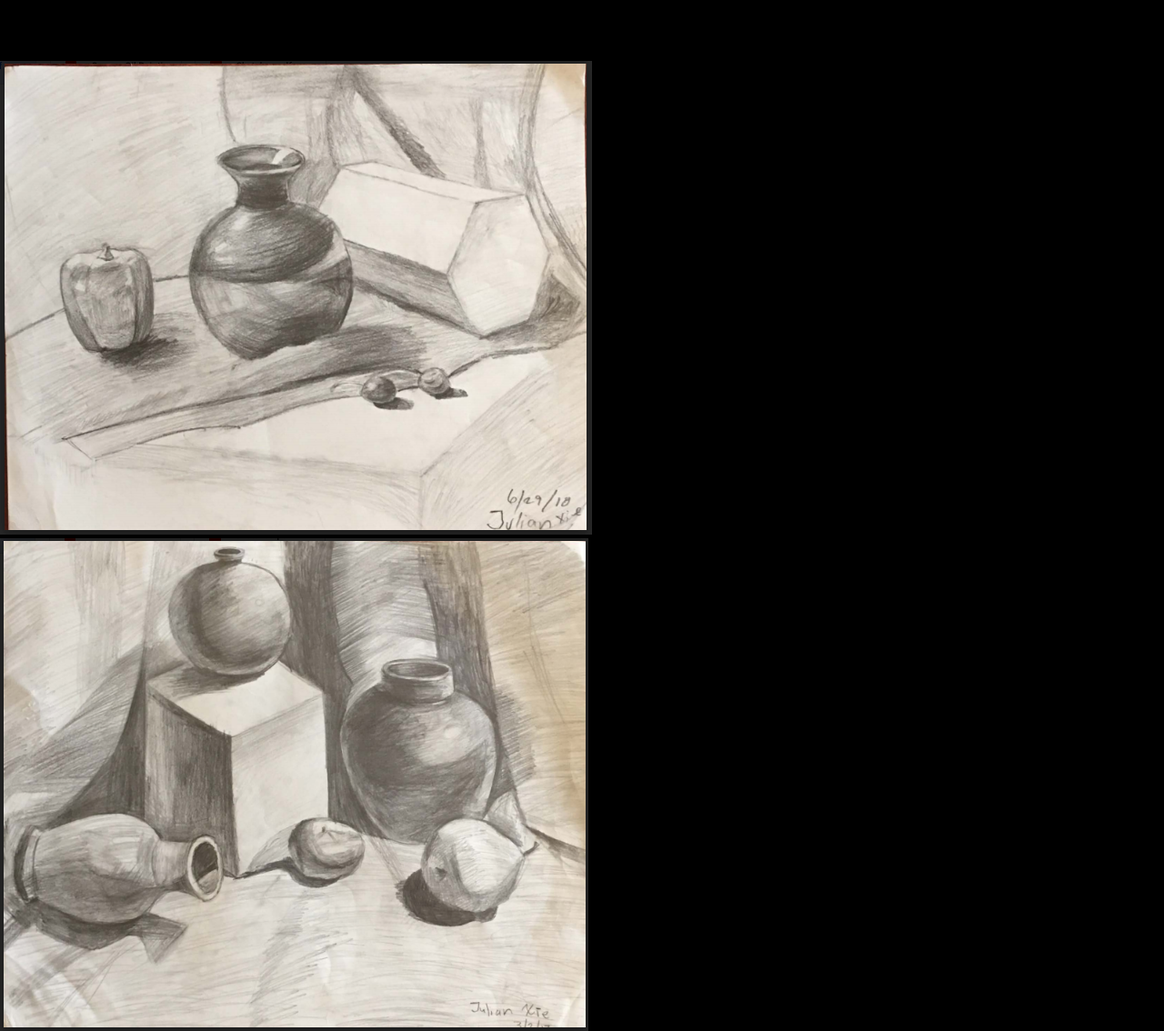
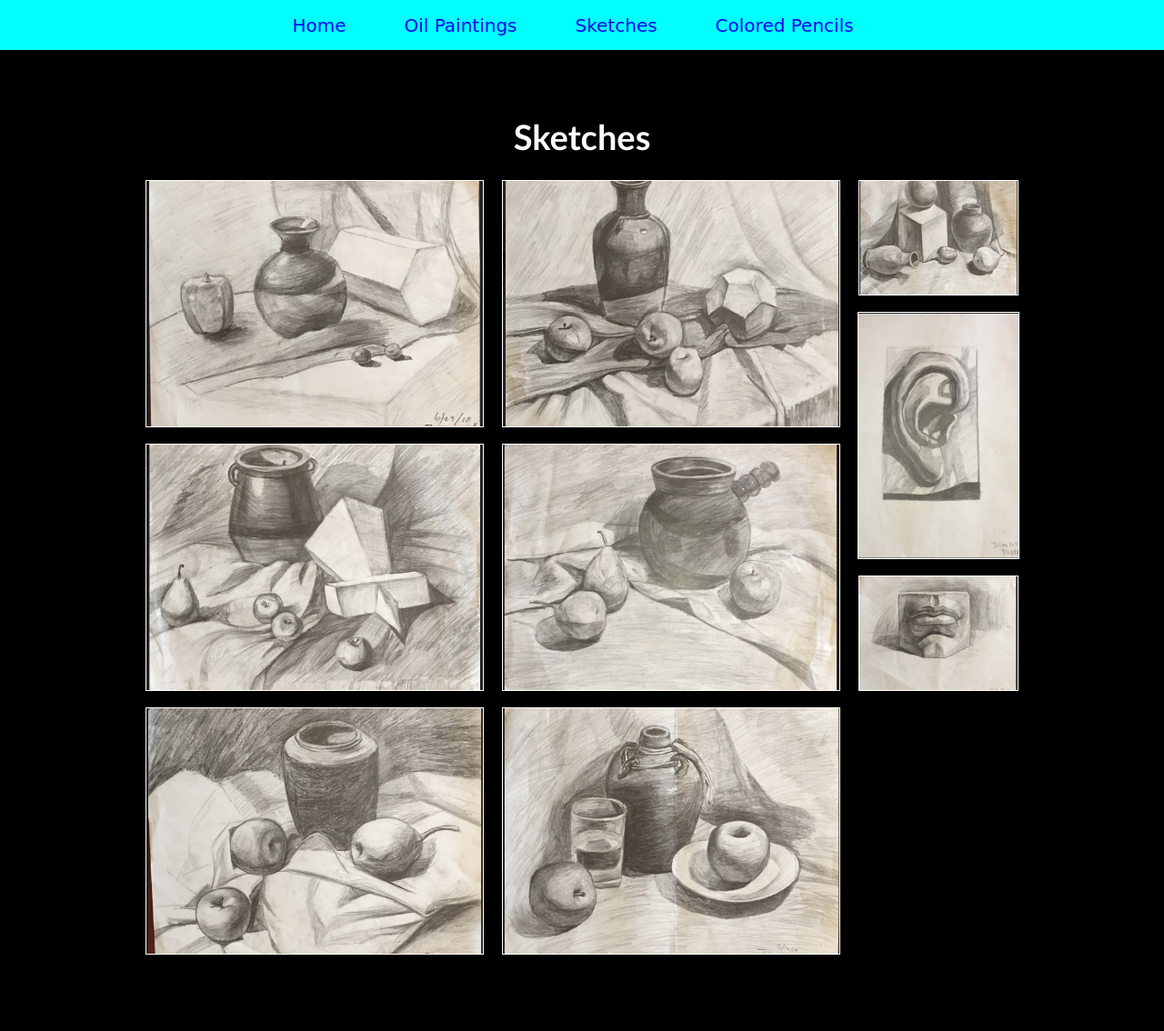
Before and after one commit to JulianN-X/art-portfolio, a plain HTML site: page artwork/sketches.html in a window 1280 px wide. Shown: the top 1134 px of the page at 91% size. After the commit the page ends 1050 px from the top, so only its background shows below. Drawn offline with Linux system fonts and the light colour scheme.

Commit message:
Add navbar and image grid for all project pages

```diff
--- a/artwork/sketches.html
+++ b/artwork/sketches.html
@@ -6,18 +6,43 @@
     <meta http-equiv="X-UA-Compatible" content="ie=edge">
     <title>Document</title>
     <link rel="stylesheet" href="/style.css">
+    <link rel="stylesheet" href="/image-grid.css">
 </head>
 <body>
+    <nav>
+        <ul>
+          <a href="/index.html"><li>Home</li></a>
+          <a href="/artwork/oil-paintings.html"><li>Oil Paintings</li></a>
+          <a href="/artwork/sketches.html"><li>Sketches</li></a>
+          <a href="/artwork/colored-pencils.html"><li>Colored Pencils</li></a>
+        </ul>
+      </nav>
     <h2>Sketches</h2>
 
-  <img class ="" src="/images/sketches/sketch2.png">
-  <img class ="" src="/images/sketches/sketch3.png">
-  <img class ="" src="/images/sketches/sketch4.png">
-  <img class ="" src="/images/sketches/sketch1.png">
-  <img class ="" src="/images/sketches/sketch5.png">
-  <img class ="" src="/images/sketches/sketch6.png">
-  <img class ="" src="/images/sketches/sketch7.png">
-  <img class ="" src="/images/sketches/sketch8.png">
-  <img class ="" src="/images/sketches/sketch9.png">
+
+
+
+
+
+
+
+  <div class="wrapper">
+      <h1>Sketches</h1>
+      <div class="container">
+        <div class="big"><img  src="/images/sketches/sketch2.png" alt=""></div>
+        <div class="big"><img  src="/images/sketches/sketch1.png" alt=""></div>
+        <div><img src="/images/sketches/sketch3.png" alt=""></div>
+        <div class="big"><img   src="/images/sketches/sketch4.png" alt=""></div>
+        <div class="big"><img  src="/images/sketches/sketch5.png" alt=""></div>
+        <div class="vertical"><img  src="/images/sketches/sketch6.png" alt=""></div>
+        <div class="small"><img src="/images/sketches/sketch7.png" alt=""></div>
+        <div class="big"><img  src="/images/sketches/sketch8.png" alt=""></div>
+        <div class="big"><img src="/images/sketches/sketch9.png" alt=""></div>
+      </div>
+
+
+
+
+
 </body>
 </html>
--- a/style.css
+++ b/style.css
@@ -39,3 +39,8 @@ nav li {
   font-family: 'Satisfy', cursive;
   font-size: 20px
 }
+
+
+nav a {
+  text-decoration: none;
+}
```
Also changed, not shown: artwork/colored-pencils.html (+27 -8 lines), artwork/oil-paintings.html (+8 -0 lines), index.html (+4 -43 lines).
